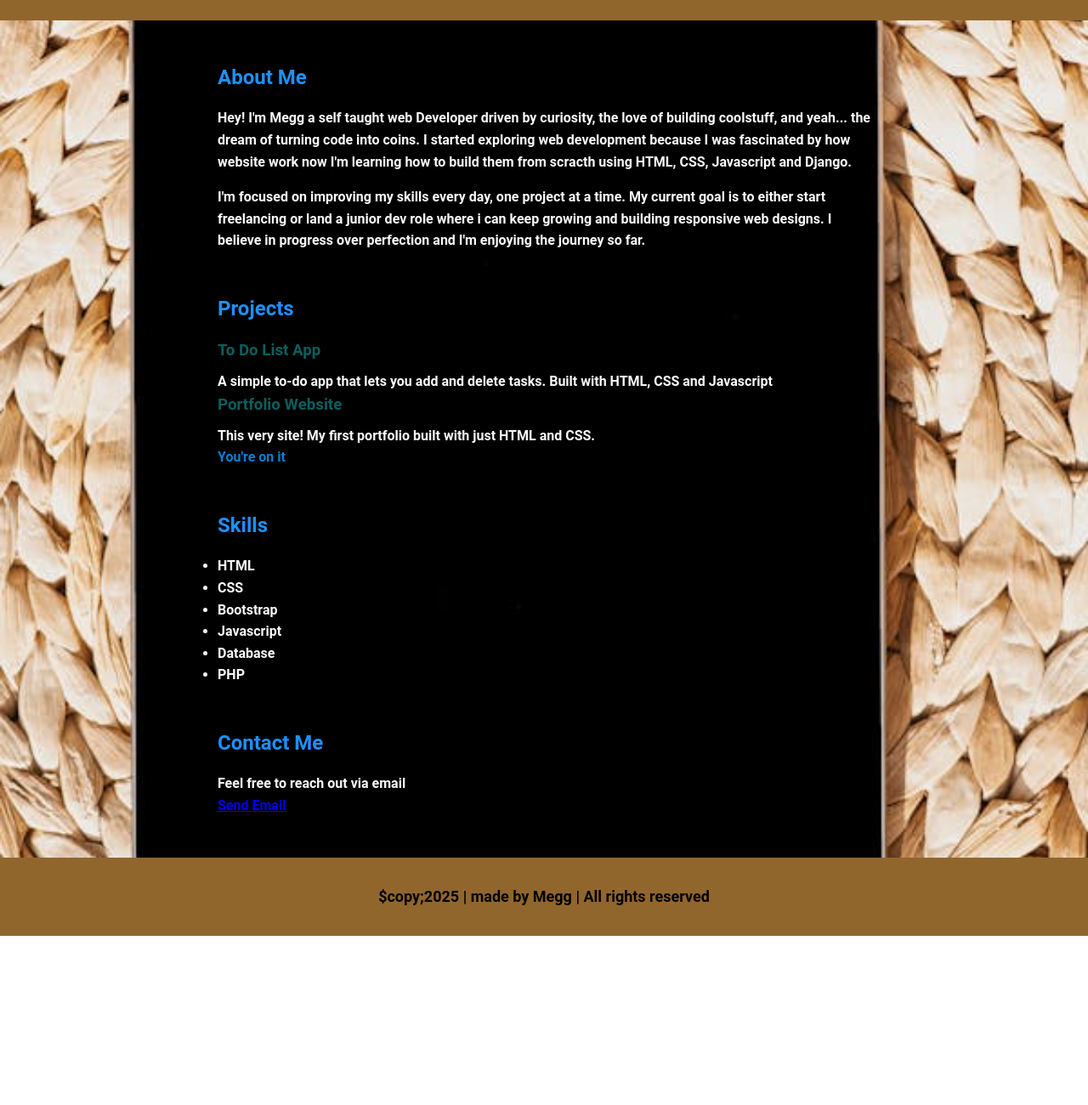
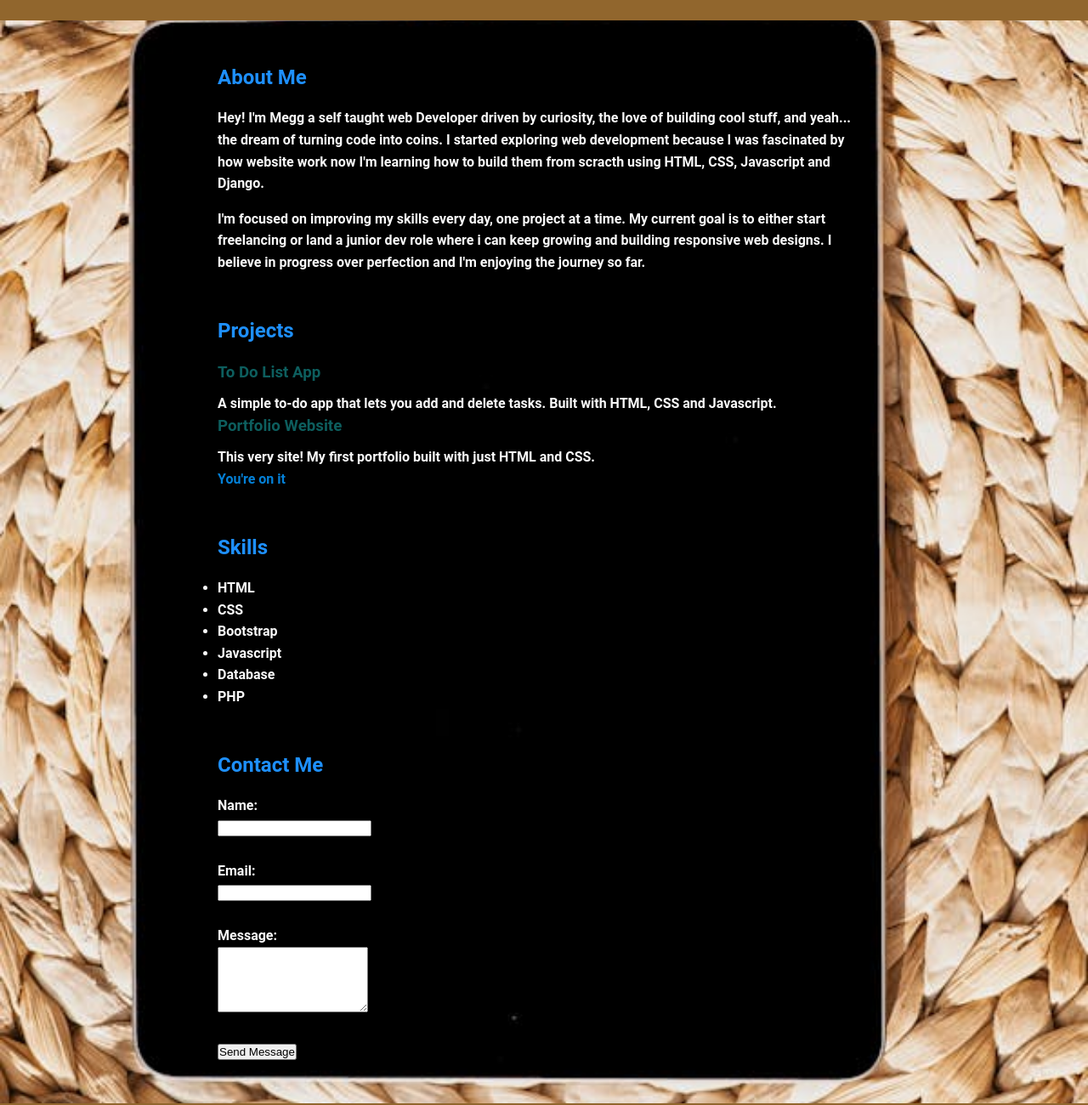
Before and after one commit to 3mu-thoni/portfolio, a plain HTML site: page index.html in a window 1280 px wide. Shown: the part 160-1460 px from the top of the page at 85% size. Before the commit the page ends 1261 px from the top, so only its background shows below. Drawn offline with Linux system fonts and the light colour scheme.

Commit message:
Update index.html

```diff
--- a/index.html
+++ b/index.html
@@ -1,9 +1,7 @@
 <!DOCTYPE html>
 <html lang="en">
 <head>
-    <meta charset="UTF-8">
-    <meta name="viewport" content="width=device-width, initial-scale=1.0">
-    <title>Document</title>
+    <title>PORTFOLIO</title>
     <link rel="stylesheet" href="style.css">
 </head>
 <body>
@@ -16,7 +14,7 @@
         <h2>About Me</h2>
         <p>
             Hey! I'm Megg a self taught web Developer driven by curiosity,
-            the love of building coolstuff, and yeah... the dream of turning code into coins.
+            the love of building cool stuff, and yeah... the dream of turning code into coins.
             I started exploring web development because I was fascinated by how website work now
             I'm learning how to build them from scracth using HTML, CSS, Javascript and Django.
         </p>
@@ -32,7 +30,7 @@
         <h2>Projects</h2>
         <div class="project">
             <h3>To Do List App</h3>
-            <p>A simple to-do app that lets you add and delete tasks. Built with HTML, CSS and Javascript</p>
+            <p>A simple to-do app that lets you add and delete tasks. Built with HTML, CSS and Javascript.</p>
         </div>
         <div class="project">
             <h3>Portfolio Website</h3>
@@ -55,8 +53,18 @@
 
     <section class="Contact">
         <h2>Contact Me</h2>
-        <p>Feel free to reach out via email</p>
-        <a href="mailto:muthonimegg@gamil.com" class="mail-btn">Send Email</a>
+        <form action="https://formspree.io/f/xanjbzva" method="post">
+            <label for="name">Name:</label><br/>
+            <input type="text" name="name" id="name" required><br /><br />
+
+            <label for="email">Email:</label><br/>
+            <input type="email" name="email" id="email"required> <br /> <br />
+
+            <label for="message">Message:</label> <br />
+            <textarea name="message" id="message" rows="5" required></textarea> <br /> <br />
+
+            <button type="submit" class="mail-btn">Send Message</button>
+        </form>
     </section>
 
     <footer>
```
